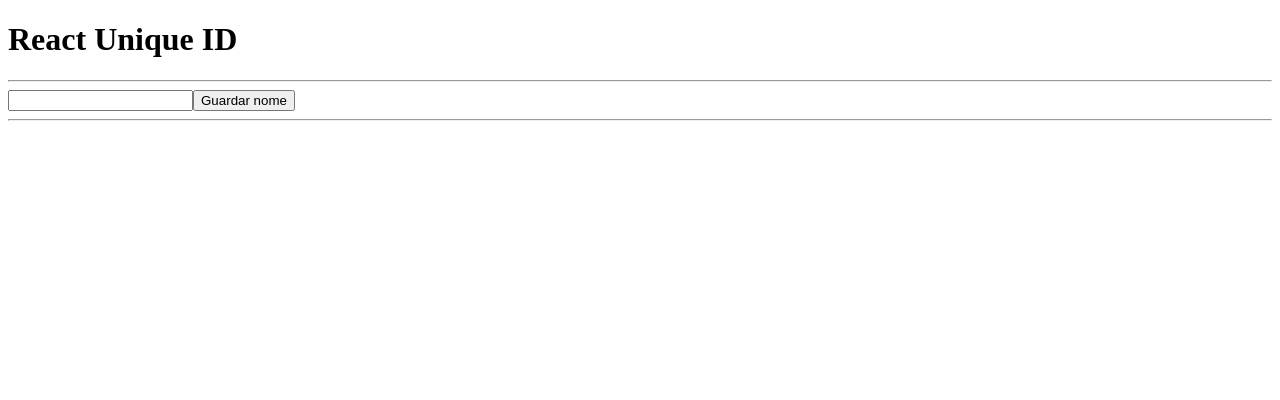
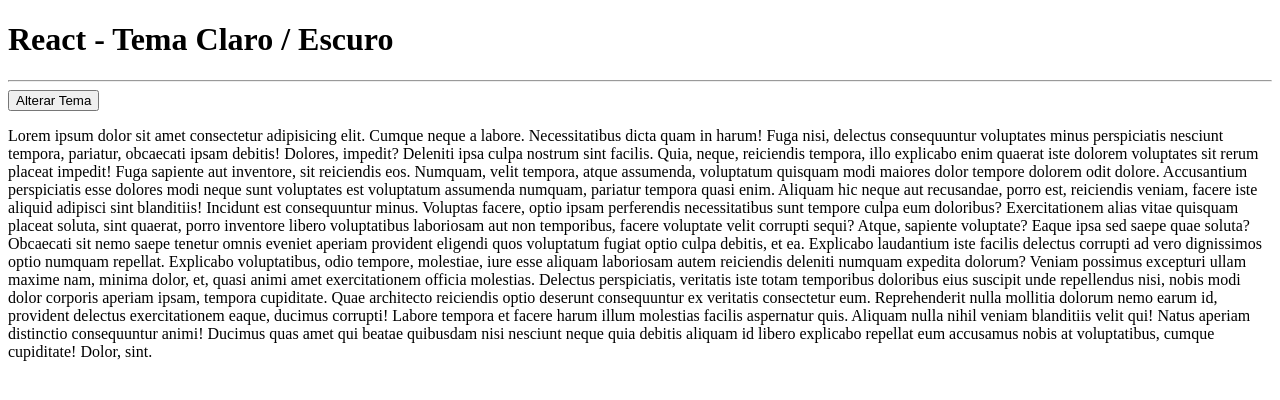
Before and after one commit to cesarfreitax/reactLessons, a React (Vite) app: page / in a window 1280 px wide. Shown: the top 400 px of the page. Built offline with nearby package versions, Linux system fonts and the light colour scheme.

Commit message:
update: studying useState with theme dark or white

```diff
--- a/src/App.jsx
+++ b/src/App.jsx
@@ -1,24 +1,31 @@
 import React, { useState } from 'react';
-import { Nomes } from './Nomes';
+
 
 
 export default function App() {
 
-    const [nome, setNome] = useState(() => { return '' })
-    const [nomes, setNomes] = useState( () => { return [] })
+    const [escuro, setEscuro] = useState(false)
 
-    function guardarNome(){
-        setNomes(tmp => [...tmp, nome])
+    const tema = {
+        backgroundColor: escuro? 'black' : 'white',
+        color: escuro? 'white' : 'black'
     }
 
     return (
-        <>
-            <h1>React Unique ID</h1>
+        <div style={tema}>
+            <h1>React - Tema Claro / Escuro</h1>
             <hr />
-            <input type="text"  onChange={e => setNome(e.target.value)} value={nome} />
-            <button onClick={guardarNome}>Guardar nome</button>
-            <hr />
-            <Nomes nomes={nomes}/>
-        </>
+            <button onClick={() => setEscuro(old => !old)}>Alterar Tema</button>
+            <p>Lorem ipsum dolor sit amet consectetur adipisicing elit. Cumque neque a labore. Necessitatibus dicta quam in harum! Fuga nisi, delectus consequuntur voluptates minus perspiciatis nesciunt tempora, pariatur, obcaecati ipsam debitis!
+            Dolores, impedit? Deleniti ipsa culpa nostrum sint facilis. Quia, neque, reiciendis tempora, illo explicabo enim quaerat iste dolorem voluptates sit rerum placeat impedit! Fuga sapiente aut inventore, sit reiciendis eos.
+            Numquam, velit tempora, atque assumenda, voluptatum quisquam modi maiores dolor tempore dolorem odit dolore. Accusantium perspiciatis esse dolores modi neque sunt voluptates est voluptatum assumenda numquam, pariatur tempora quasi enim.
+            Aliquam hic neque aut recusandae, porro est, reiciendis veniam, facere iste aliquid adipisci sint blanditiis! Incidunt est consequuntur minus. Voluptas facere, optio ipsam perferendis necessitatibus sunt tempore culpa eum doloribus?
+            Exercitationem alias vitae quisquam placeat soluta, sint quaerat, porro inventore libero voluptatibus laboriosam aut non temporibus, facere voluptate velit corrupti sequi? Atque, sapiente voluptate? Eaque ipsa sed saepe quae soluta?
+            Obcaecati sit nemo saepe tenetur omnis eveniet aperiam provident eligendi quos voluptatum fugiat optio culpa debitis, et ea. Explicabo laudantium iste facilis delectus corrupti ad vero dignissimos optio numquam repellat.
+            Explicabo voluptatibus, odio tempore, molestiae, iure esse aliquam laboriosam autem reiciendis deleniti numquam expedita dolorum? Veniam possimus excepturi ullam maxime nam, minima dolor, et, quasi animi amet exercitationem officia molestias.
+            Delectus perspiciatis, veritatis iste totam temporibus doloribus eius suscipit unde repellendus nisi, nobis modi dolor corporis aperiam ipsam, tempora cupiditate. Quae architecto reiciendis optio deserunt consequuntur ex veritatis consectetur eum.
+            Reprehenderit nulla mollitia dolorum nemo earum id, provident delectus exercitationem eaque, ducimus corrupti! Labore tempora et facere harum illum molestias facilis aspernatur quis. Aliquam nulla nihil veniam blanditiis velit qui!
+            Natus aperiam distinctio consequuntur animi! Ducimus quas amet qui beatae quibusdam nisi nesciunt neque quia debitis aliquam id libero explicabo repellat eum accusamus nobis at voluptatibus, cumque cupiditate! Dolor, sint.</p>
+        </div>
     )
 }
--- a/src/Nomes.jsx
+++ /dev/null
@@ -1,10 +0,0 @@
-import React from "react";
-import { v4 as uuid } from 'uuid';
-
-export function Nomes({nomes}){
-    return (
-        <>
-        {nomes.map(nome => <p key={uuid()}>{nome} {uuid()}</p>)}
-        </>
-    )
-}
```
